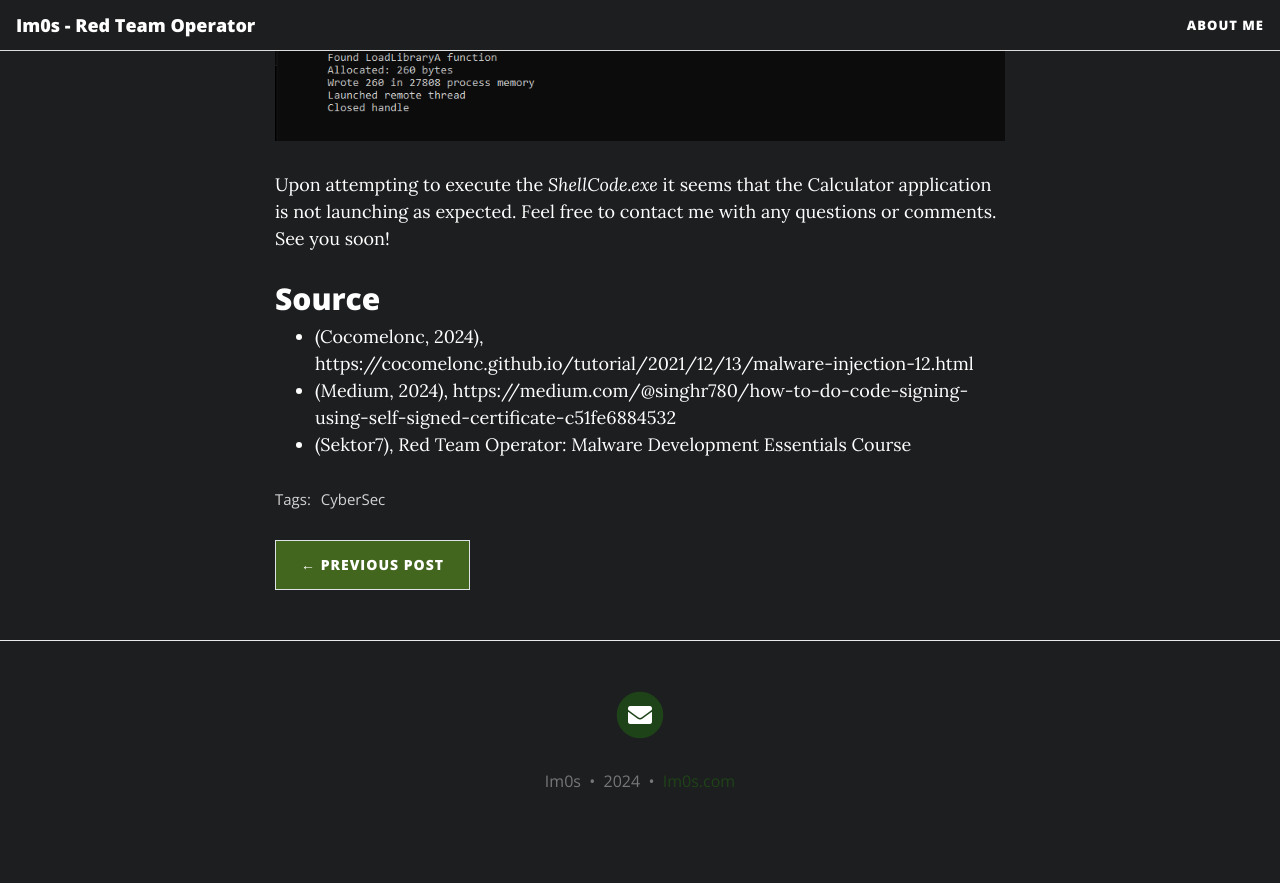
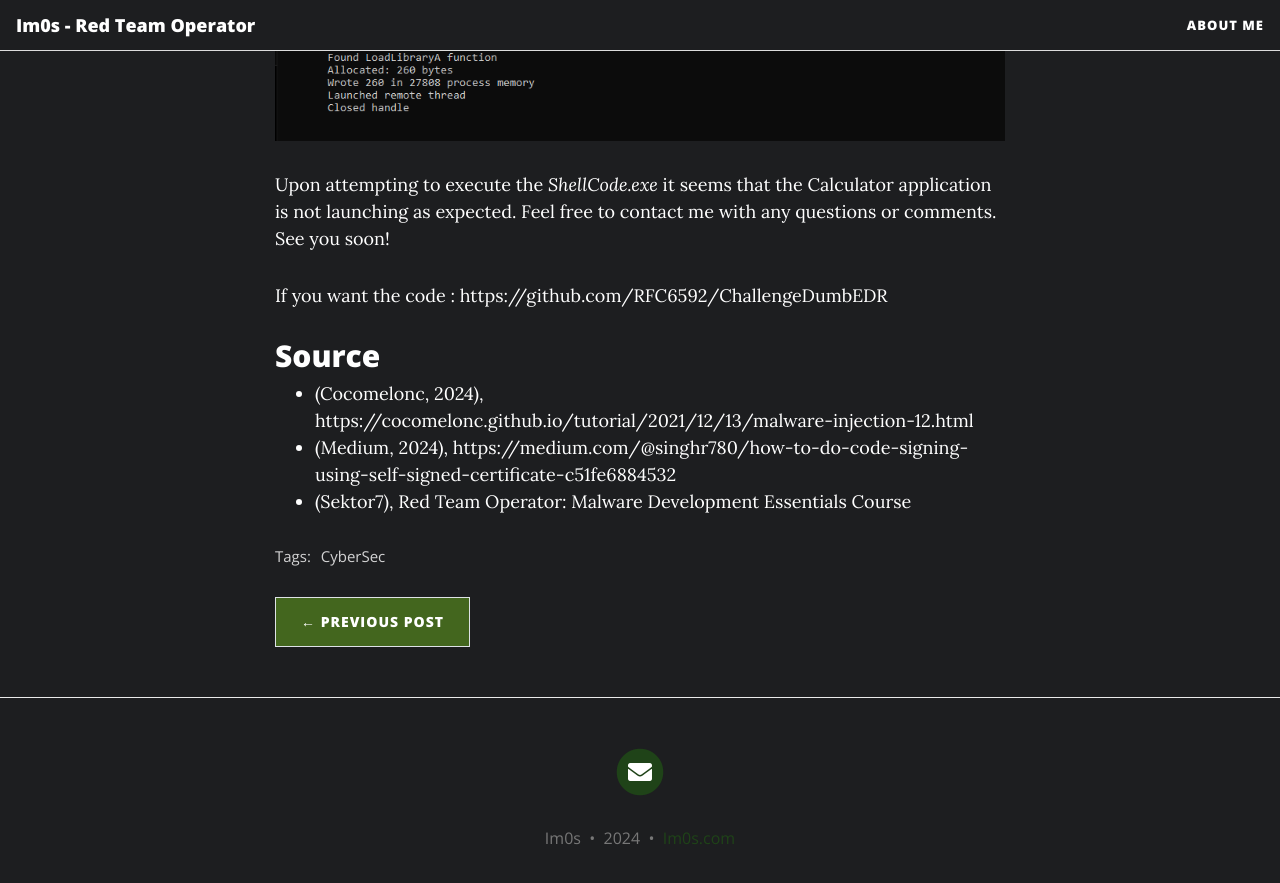
Before and after one commit to RFC6592/rfc6592.github.io, a Jekyll site: the page built from _posts/2024-01-31-MyDumbEDR-Challenge.md, in a window 1280 px wide and 900 px high, scrolled down 7238 px. Shown: the top 883 px of the window. Built offline with Jekyll 4.4.1, drawn with Linux system fonts in a browser that asks for light colours; nearby versions of some CDN libraries; before the commit the page ends 8081 px from its top, so only the background shows below that.

Commit message:
Update myDumbEdr

```diff
--- a/_posts/2024-01-31-MyDumbEDR-Challenge.md
+++ b/_posts/2024-01-31-MyDumbEDR-Challenge.md
@@ -170,6 +170,9 @@ So we just need to obfuscate strings with *SeDebugPrivilege* and that's it.
 
 Upon attempting to execute the *ShellCode.exe* it seems that the Calculator application is not launching as expected. Feel free to contact me with any questions or comments. See you soon!
 
+If you want the code :
+https://github.com/RFC6592/ChallengeDumbEDR
+
 ## Source
 
 * (Cocomelonc, 2024), https://cocomelonc.github.io/tutorial/2021/12/13/malware-injection-12.html
```
